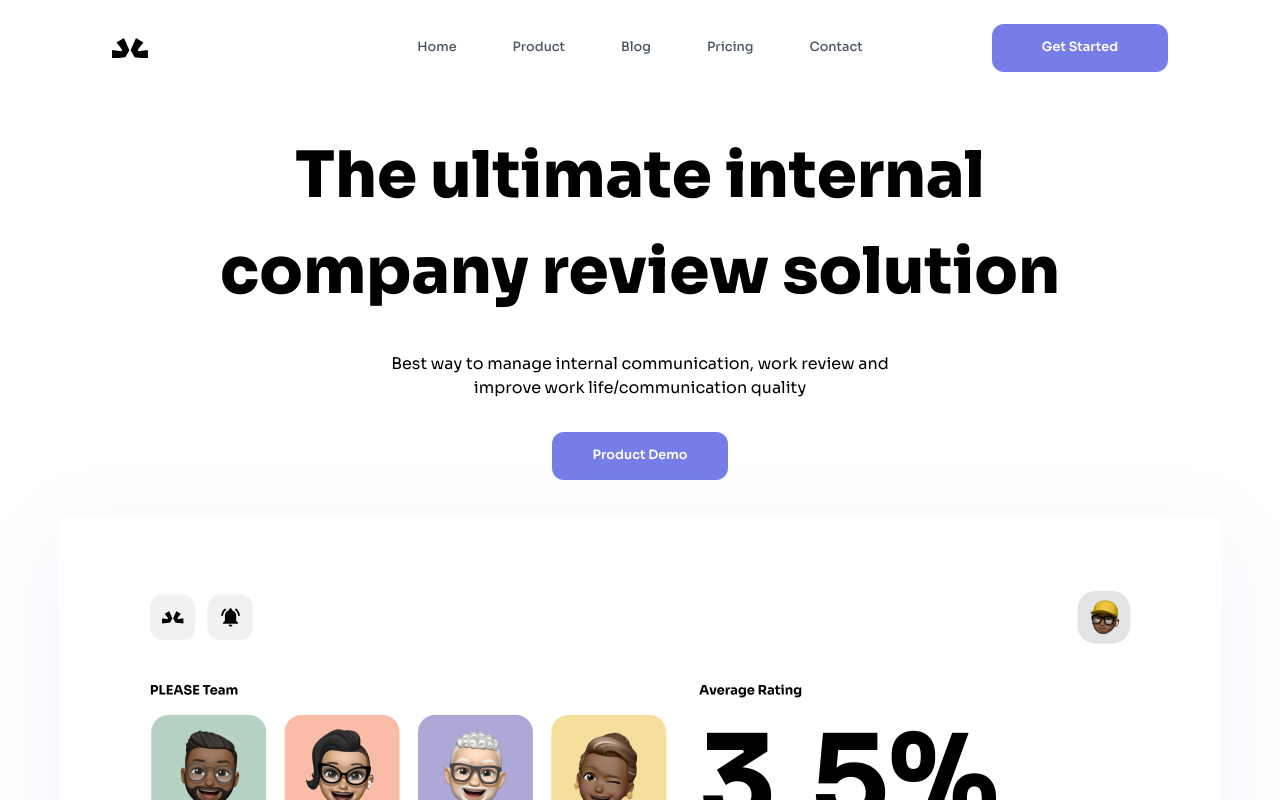
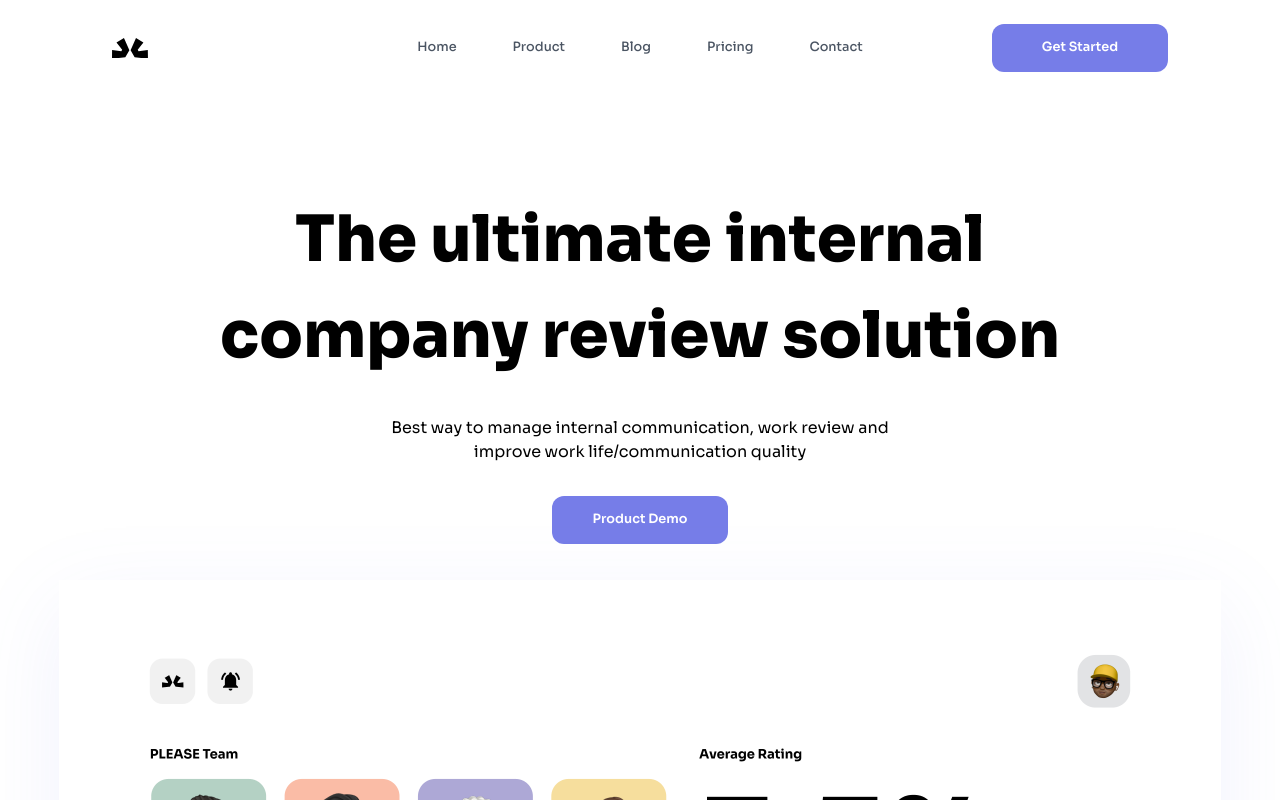
Before and after one commit to soclarence/Team-Feedback-App, a React (Create React App) app: page / in a window 1280 px wide. Shown: the top 800 px of the page. Built offline with nearby package versions, Linux system fonts and the light colour scheme; data requests are answered from the project's data file.

Commit message:
complete landing page animation

```diff
--- a/src/Components/Atoms/HeroSection.jsx
+++ b/src/Components/Atoms/HeroSection.jsx
@@ -1,11 +1,22 @@
 import DashboardImg from '../Atoms/Img/dashboard.png'
 import HomeButton from '../Buttons/HomeButton';
+import { motion } from "framer-motion";
 
 function HeroSection() {
     return(
-        <div className="flex mt-32 flex-col items-center">
+        <div className="flex mt-48 flex-col items-center">
+             <motion.div
+    initial={{ opacity: 0, y: "-10%" }}
+    animate={{ opacity: 1, y: 0 }}
+    transition={{ duration: 0.5 }}>
             <h1 className="2sm:text-[1.6rem] text-[4rem] font-black text-center">The ultimate internal <br/>company review solution</h1>
+            </motion.div>
+            <motion.div
+                initial={{ opacity: 0, y: "-10%" }}
+                animate={{ opacity: 1, y: 0 }}
+                transition={{ duration: 0.8 }}>
             <p className="text-center w-[512px] 2sm:w-[300px] py-8 font-normal">Best way to manage internal communication, work review and improve work life/communication quality</p>
+            </motion.div>
             <div>
                 <HomeButton
                     text="Product Demo" />
--- a/src/Components/Atoms/Navbar.css
+++ b/src/Components/Atoms/Navbar.css
@@ -26,21 +26,21 @@
 }
 
 .popup{
-    opacity: 100%;
-    top: -5000px;
-    transition: all 2s ease-out;
+    opacity: 0%;
+    top: -800px;
+    transition: all 0.5s ease-out;
 }
 
 .popup.Pop{
     opacity: 100%;
     top: 0px;
-    transition: all 0.8s ease-in-out;
+    transition: all 0.2s ease-in-out;
 }
 
 .popup.Pop2{
     opacity: 100%;
     top: 0px;
-    transition: all 1s ease-in-out;
+    transition: all 0.4s ease-in-out;
 }
 
 .menu{
@@ -50,14 +50,18 @@
 .text{
     display: block;
     opacity: 100%;
-    transition: all 0.6s ease-in;
+    transition: all 0.4s ease-in;
 }
 
 .btn.text{
     top: 18rem;
+    opacity: 100%;
+    transition: all 1s ease-in;
+
 }
 
 .btn{
-    top: 16rem;
+    top: 17.6rem;
     left: 6.5rem;
+
 }
--- a/src/Components/Atoms/Navbar.jsx
+++ b/src/Components/Atoms/Navbar.jsx
@@ -8,7 +8,7 @@ export default function Navbar() {
 
     const [isOpen, setIsOpen] = useState(false)
     return(
-        <div className="fixed top-0 left-0 right-0 bg-white">
+        <div className="z-[900] fixed top-0 left-0 right-0 bg-white">
             <div className="flex flex-row justify-center items-center 2sm:pb-1 pb-6 pt-6 px-28 2sm:space-x-28">
                 <div className="w-full">
                     <div className="w-9 h-9 flex items-center">
@@ -22,7 +22,7 @@ export default function Navbar() {
                         <NavMenu />
                     </div>
 
-                    <div className={`md:hidden 2sm:block absolute btn menu ${isOpen && " text"}`}>
+                    <div className={`md:hidden 2sm:hidden 2sm:block absolute 2sm:opacity-0 btn menu ${isOpen && " text"}`}>
                     <HomeButton
                     text="Get Started" />
                     </div>
--- a/src/Components/Buttons/HomeButton.jsx
+++ b/src/Components/Buttons/HomeButton.jsx
@@ -1,9 +1,11 @@
-
+import { Link } from "react-router-dom";
 
 function HomeButton(props) {
     return(
         <button className="2sm:bg-mainBlack transition ease-in-out delay-150 hover:bg-[#5D63CA] bg-mainBlue w-44 h-12 rounded-xl">
+            <Link to="/dashboard">
             <p className="text-white font-semibold text-[0.8rem]">{props.text}</p>
+            </Link>
         </button>
     )
 }
--- a/src/Components/Pages/Home.jsx
+++ b/src/Components/Pages/Home.jsx
@@ -3,6 +3,8 @@ import Features from "../Atoms/Features";
 import redirect from "../Atoms/Img/redirect";
 import Footer from "../Atoms/Footer";
 import Navbar from "../Atoms/Navbar";
+import { Link } from "react-router-dom";
+
 
 function Home() {
 
@@ -15,10 +17,12 @@ function Home() {
                 <h1 className="font-semibold text-[3rem] 2sm:text-[1.5rem] px-28 2sm:px-1 text-[#666666]">
                     Lorem ipsum dolor sit amet, consectetur     adipiscing elit, sed do eiusmod tempor  incididunt ut labore et dolore magna     aliqua. Ut enim ad minim veniam, quis   nostrud exercitation ullamco
                 </h1>
+                <Link to="/dashboard">
                 <button className="flex flex-row items-center">
                     <p className="text-[3rem] 2sm:text-[1.5rem] text-left text-mainBlack pt-5 px-28 2sm:px-1 font-semibold">Get Started</p>
                     <div className="ml-[-92px] 2sm:ml-[11px] mt-6">{redirect}</div>
                 </button>
+                </Link>
             </div>
         </div>
         <Footer />
```
